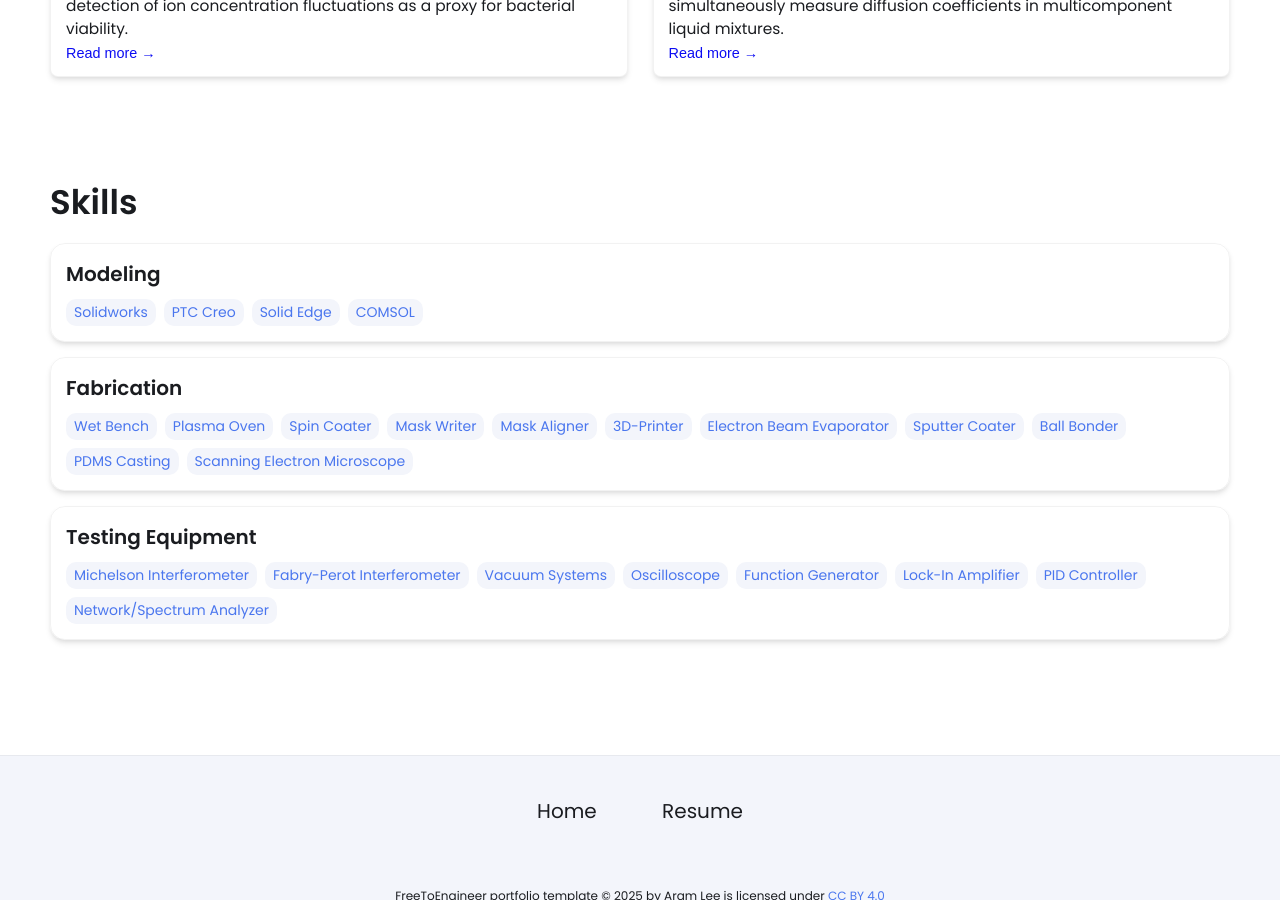
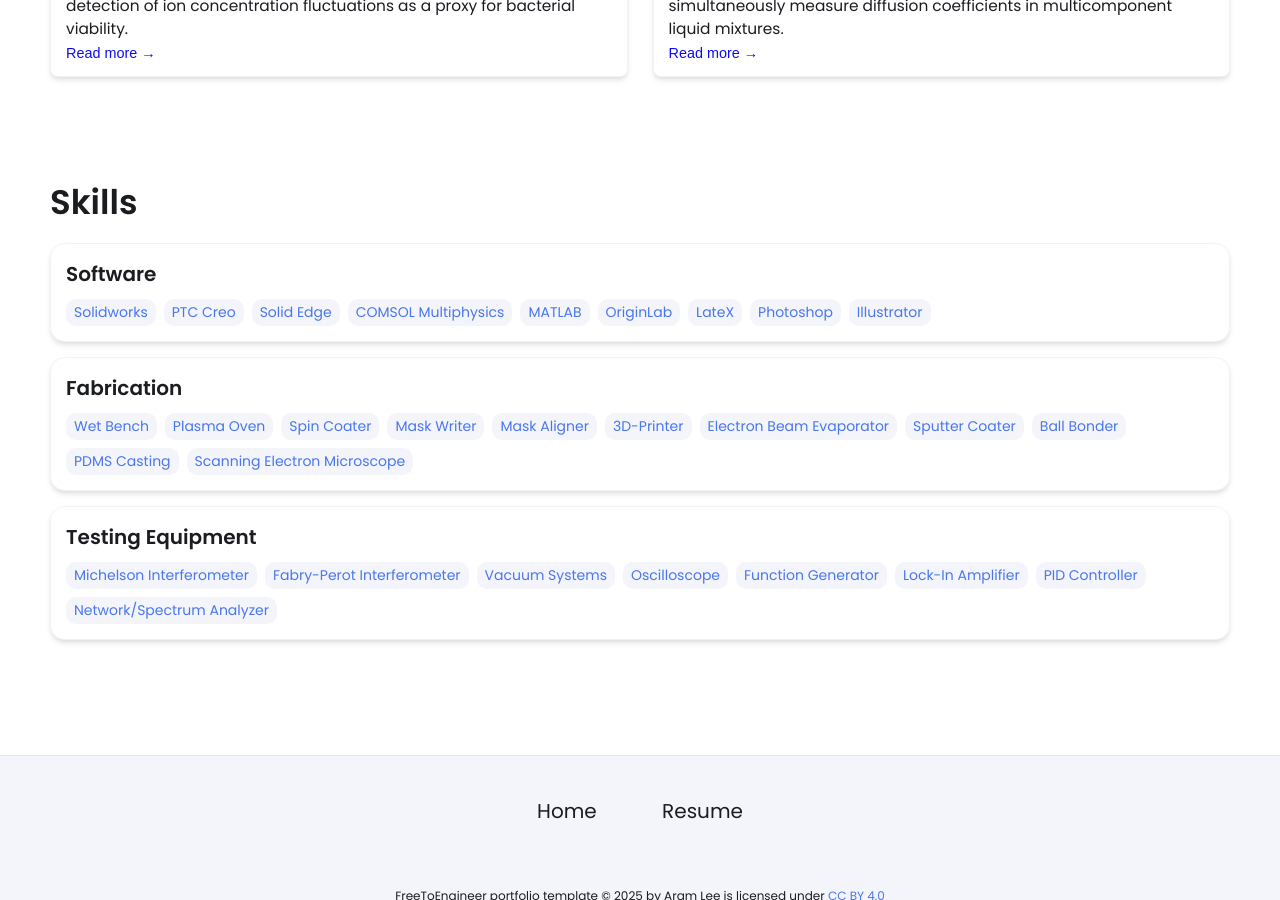
Before and after one commit to HagenGress/HagenGress.github.io, a Jekyll site: the page built from index.html, in a window 1280 px wide and 900 px high, scrolled down 1199 px. Built offline with Jekyll 4.4.1, drawn with Linux system fonts in a browser that asks for light colours.

Commit message:
Update _config.yml

```diff
--- a/_config.yml
+++ b/_config.yml
@@ -44,12 +44,17 @@
 
 # Skills Section - Add the list of your Skills by categories/tools. The indentation for each level needs to be precise.
 skills:
-  - category: Modeling
+  - category: Software
     tools:
     - Solidworks
     - PTC Creo
     - Solid Edge
-    - COMSOL
+    - COMSOL Multiphysics
+    - MATLAB
+    - OriginLab
+    - LateX
+    - Photoshop
+    - Illustrator
   - category: Fabrication
     tools:
     - Wet Bench
```
